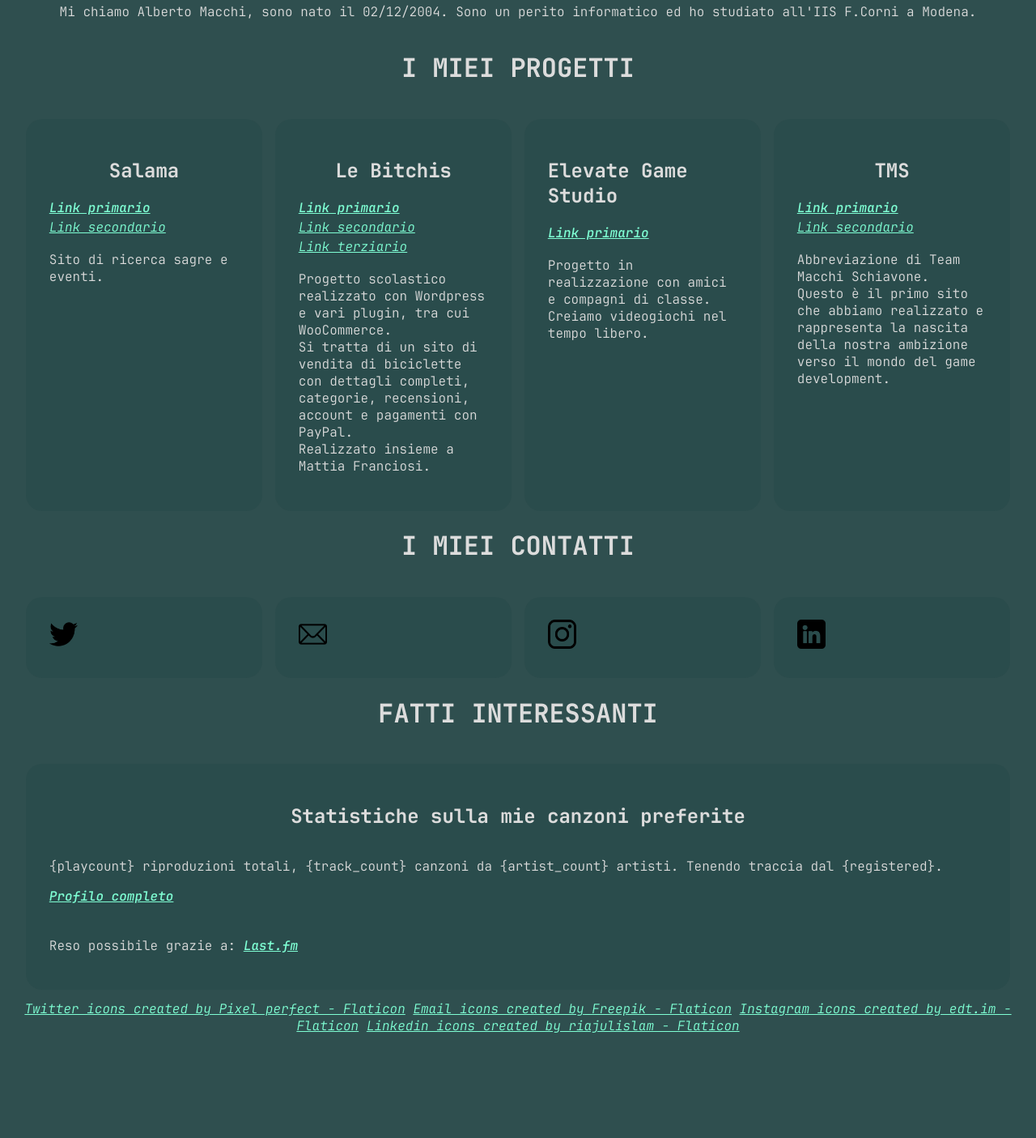
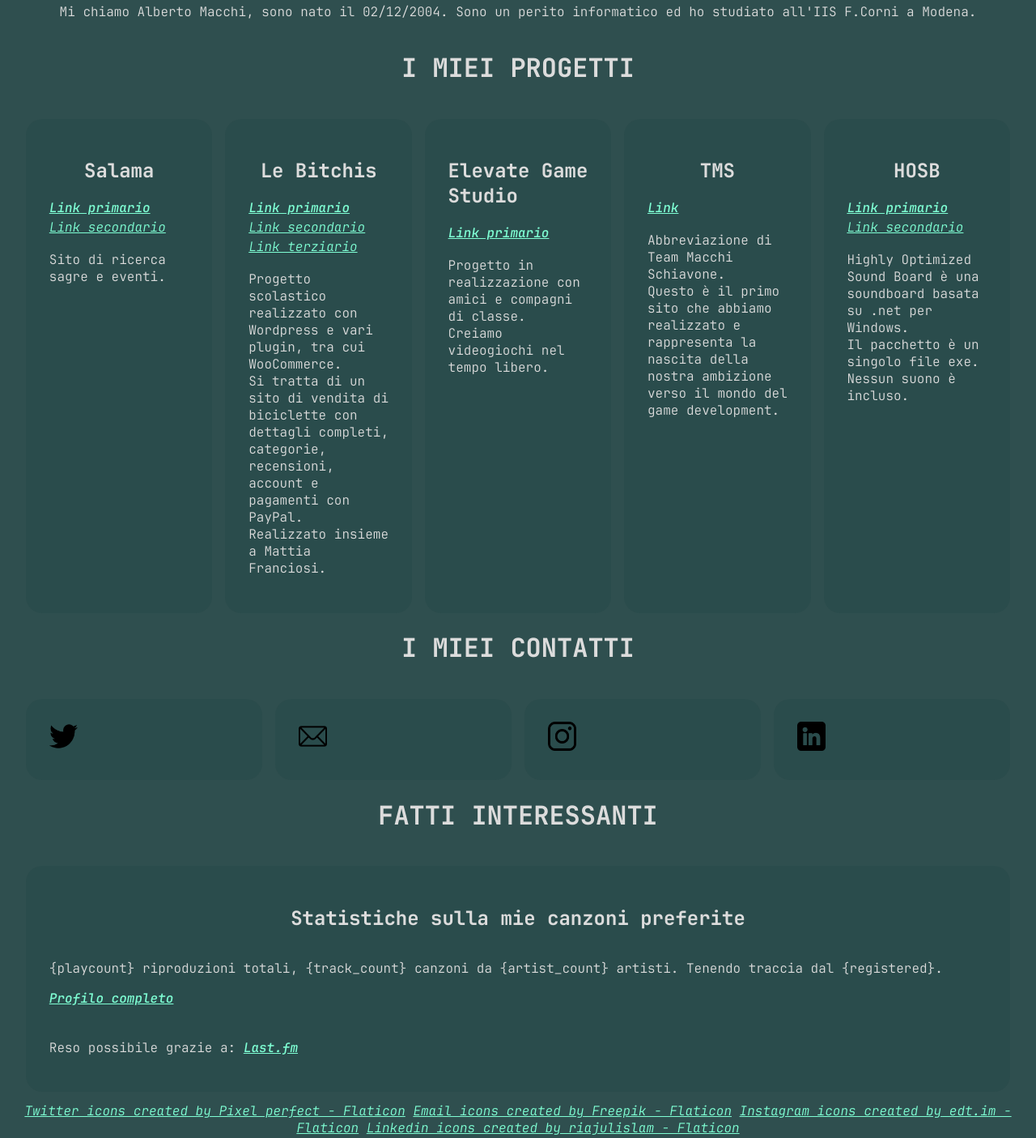
Before and after one commit to Alby1/Alby1, a FastAPI app: page /it in a window 1280 px wide. Shown: the part 171-1576 px from the top of the page at 81% size. Before the commit the page ends 1446 px from the top, so only its background shows below. Run offline with FastAPI, Linux system fonts and the light colour scheme; data that the repository does not hold is empty.

Commit message:
ADD: hosb

```diff
--- a/en.json
+++ b/en.json
@@ -18,6 +18,8 @@
 
     "tms_desc" : "Short for Team Macchi Schiavone.<br>This is the first website we have ever built and represents the birth of our ambition towards the world of game development.",
 
+    "hosb_desc": "Highly Optimized Sound Board is a .net based soundboard for Windows.<br>The Package is a single exe file.<br>No sounds are included.",
+
     "my_contacts":"MY CONTACT INFORMATION",
 
     "fun_features_title" : "FUN FACTS",
--- a/it.json
+++ b/it.json
@@ -18,6 +18,8 @@
 
     "tms_desc" : "Abbreviazione di Team Macchi Schiavone.<br>Questo è il primo sito che abbiamo realizzato e rappresenta la nascita della nostra ambizione verso il mondo del game development.",
 
+    "hosb_desc": "Highly Optimized Sound Board è una soundboard basata su .net per Windows.<br>Il pacchetto è un singolo file exe.<br>Nessun suono è incluso.",
+
     "my_contacts":"I MIEI CONTATTI",
 
     "fun_features_title" : "FATTI INTERESSANTI",
--- a/templates/index.html
+++ b/templates/index.html
@@ -55,9 +55,14 @@
             </div>
             <div class="flex-item">
                 <h2>TMS</h2>
+                <a href="https://hosb.malbyx.eu/">{{ link | safe }}</a>
+                <p>{{ tms_desc | safe }}</p>
+            </div>
+            <div class="flex-item">
+                <h2>HOSB</h2>
                 <a href="https://tms.malbyx.eu/">{{ primary_link | safe }}</a>
                 <a href="https://teamms.netlify.app/">{{ secondary_link | safe }}</a>
-                <p>{{ tms_desc | safe }}</p>
+                <p>{{ hosb_desc | safe }}</p>
             </div>
         </div>
         <div class="flex-row"><h1>{{ my_contacts | safe }}</h1></div>
```
